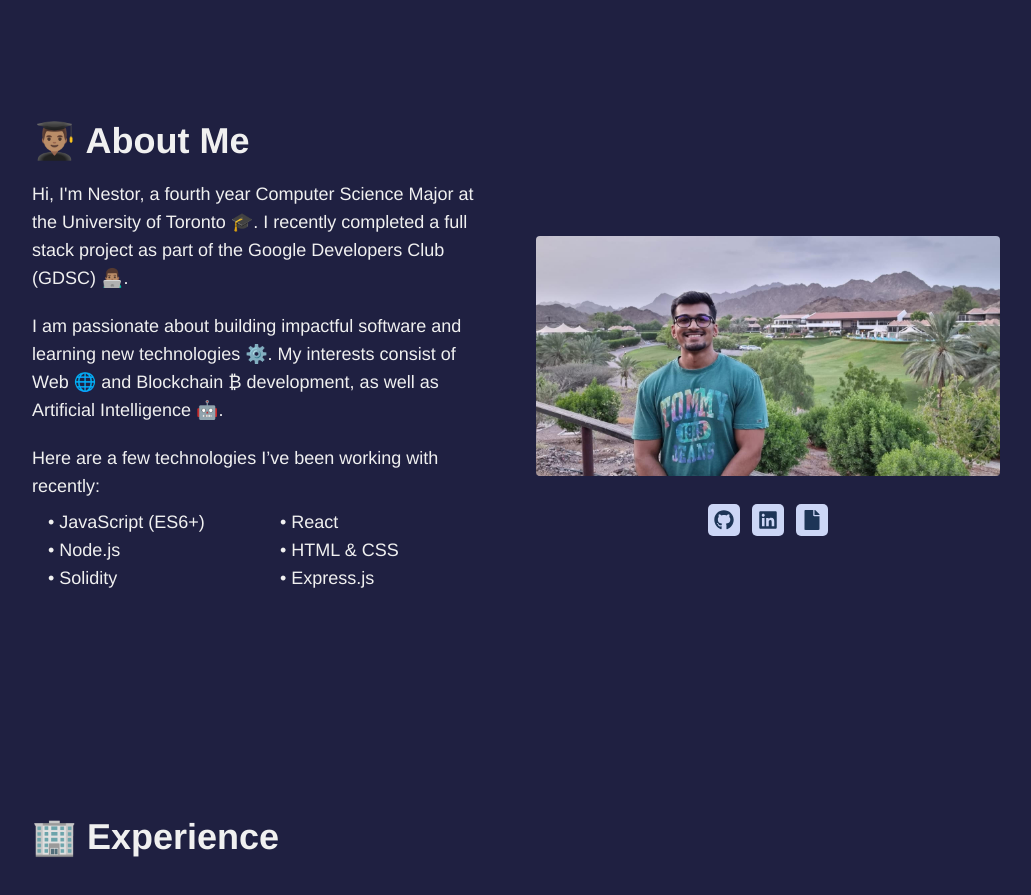
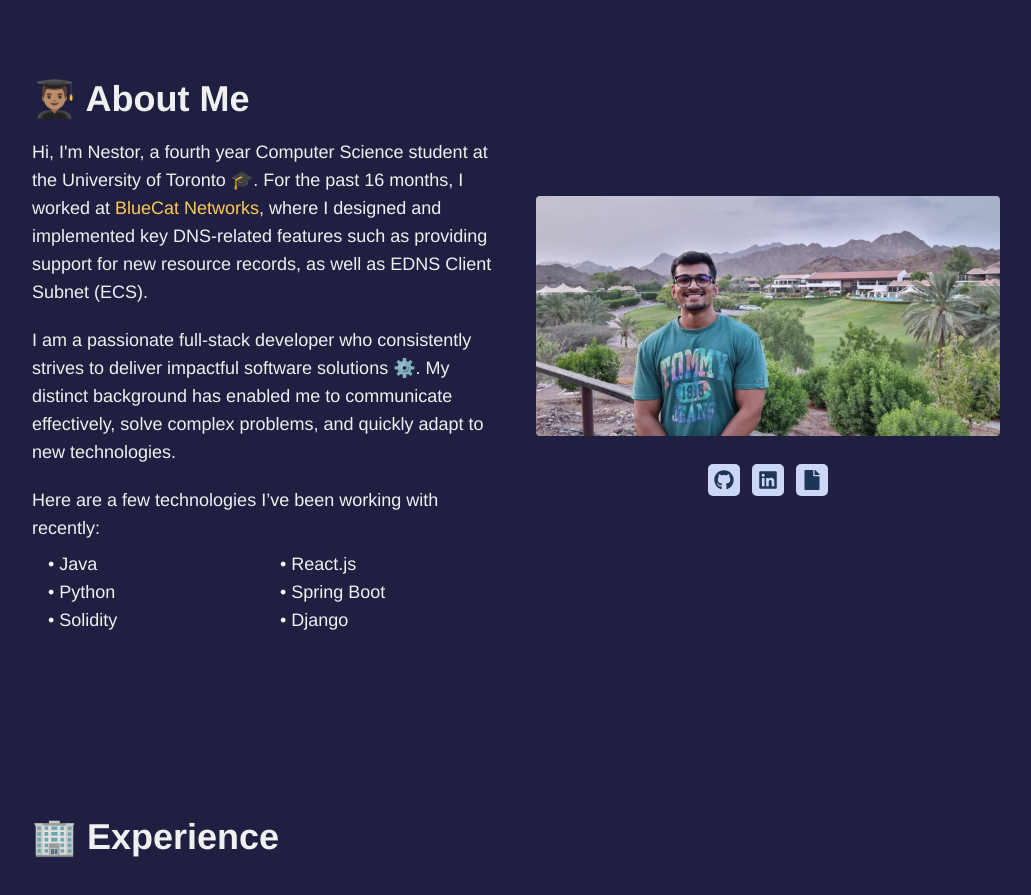
Before and after one commit to Nestor-19/personal-website, a React (Create React App) app: page / in a window 1280 px wide. Shown: the part 840-1735 px from the top of the page, without its empty margins (124-1155 px from the left). Built offline with nearby package versions, Linux system fonts and the light colour scheme; what tw-elements would draw is missing.

Commit message:
Updated About section with recent internship info

```diff
--- a/src/components/About/About.css
+++ b/src/components/About/About.css
@@ -14,6 +14,12 @@
    -webkit-font-smoothing: antialiased;
 }
 
-a:hover {
+.social-icons a:hover {
   background: #a8dadc;
 }
+
+
+.company-link {
+  font-weight: 310;
+  color: #ffc857;
+}
--- a/src/components/About/About.js
+++ b/src/components/About/About.js
@@ -17,24 +17,25 @@ const About = () => {
         </div>
           <div className='max-w-[1000px] w-full grid sm:grid-cols-2 gap-10 px-4 text-lg'>
             <div>
-              <p className='pb-5'>Hi, I'm Nestor, a fourth year Computer Science Major at the University
-                of Toronto 🎓. I recently completed a full stack project as part of the Google Developers Club (GDSC) 👨🏽‍💻.
+              <p className='pb-5'>Hi, I'm Nestor, a fourth year Computer Science student at the University
+                of Toronto 🎓. For the past 16 months, I worked at <a href='https://bluecatnetworks.com/' target='_blank' rel='noreferrer' className='company-link'>BlueCat Networks</a>, where I designed and implemented key DNS-related features such as providing support for new resource records, as well as EDNS Client Subnet (ECS).
+
               </p>
               <p className='pb-5'>
-                I am passionate about building impactful software and learning new technologies ⚙️.
-                My interests consist of Web 🌐 and Blockchain ₿ development, as well as Artificial Intelligence 🤖.
+                I am a passionate full-stack developer who consistently strives to deliver impactful software solutions ⚙️.
+                My distinct background has enabled me to communicate effectively, solve complex problems, and quickly adapt to new technologies.
               </p>
               <p>
                 Here are a few technologies I’ve been working with recently:
               </p>
               <ul className='pt-2 grid grid-cols-2'>
-                    <li>• JavaScript (ES6+)</li> <li>• React</li>
-                    <li>• Node.js</li> <li>• HTML & CSS</li>
-                    <li>• Solidity</li> <li>• Express.js</li>
+                    <li>• Java</li> <li>• React.js</li>
+                    <li>• Python</li> <li>• Spring Boot</li>
+                    <li>• Solidity</li> <li>• Django</li>
               </ul>
 
             </div>
-            <div className='flex flex-col justify-center items-center'>
+            <div className='flex flex-col justify-center items-center mb-20'>
               <img src={nestor} className='object-cover h-60 w-85 duration-500 sm:hover:scale-[110%] hover:scale-[105%] rounded' alt=''></img>
               <div className='flex gap-3 text-xl pt-7 social-icons'>
                 <a target='_blank' rel="noreferrer" href='https://github.com/Nestor-19'><span><FaGithub /></span></a>
```
